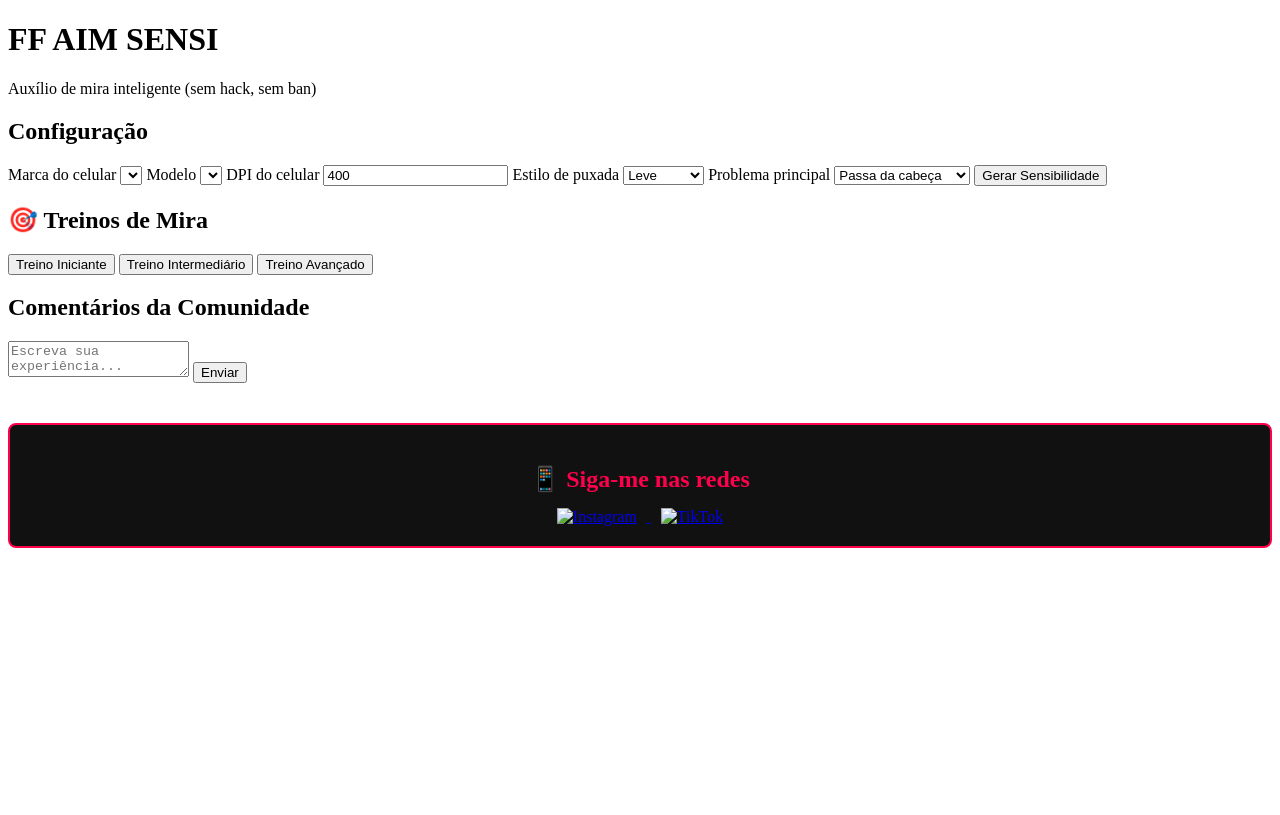
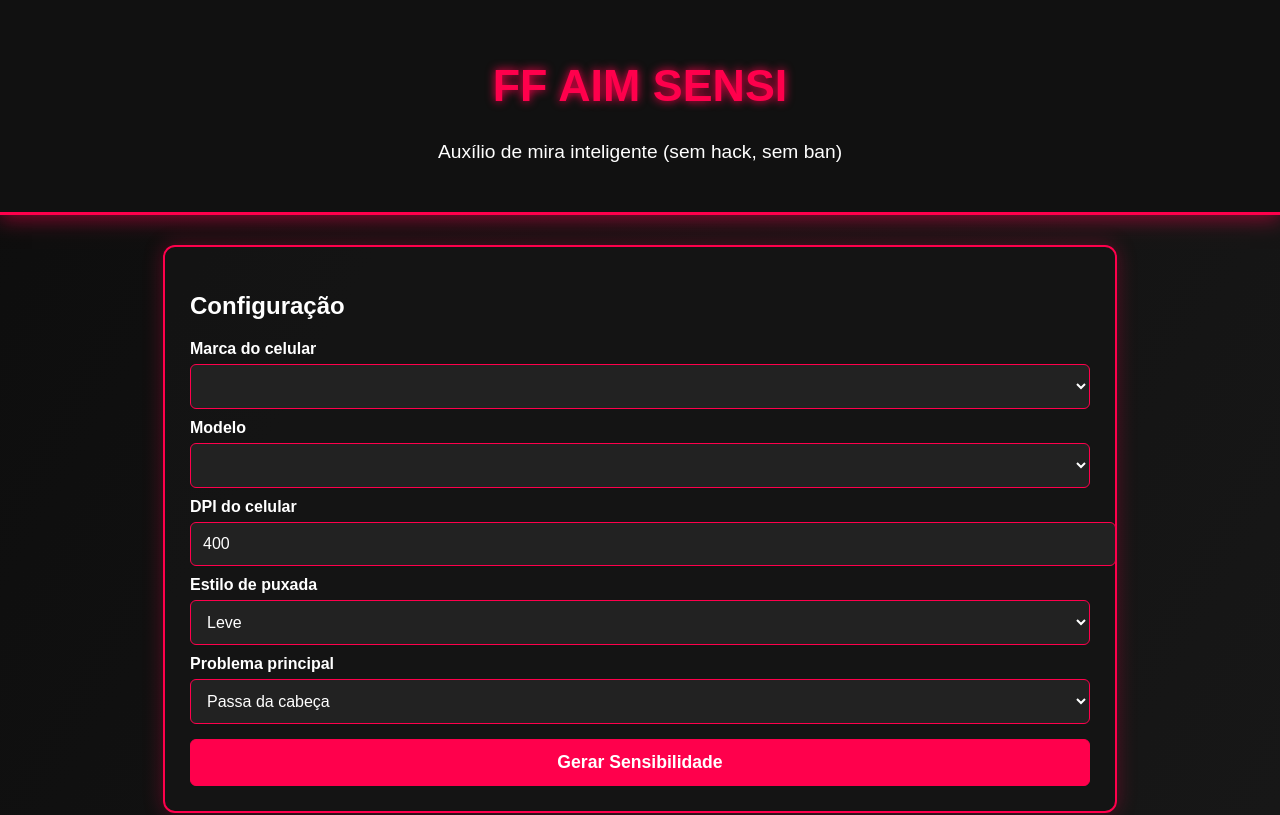
Before and after one commit to Instamod88/oliveira-2ss.github.io, a plain HTML site: page index.html in a window 1280 px wide. Shown: the top 815 px of the page. Drawn offline with Linux system fonts and the light colour scheme; a script that the page names is missing.

Commit message:
Atualizar o style.css

```diff
--- a/style.css
+++ b/style.css
@@ -1,43 +1,158 @@
+/* Fundo e corpo */
+body {
+  background: linear-gradient(120deg, #0d0d0d, #1a1a1a);
+  color: #fff;
+  font-family: 'Orbitron', sans-serif;
+  margin: 0;
+}
+
+/* Cabeçalho */
+header {
+  text-align: center;
+  padding: 30px;
+  background: #111;
+  border-bottom: 3px solid #ff004c;
+  box-shadow: 0 4px 20px rgba(255,0,76,0.5);
+}
+
+header h1 {
+  font-size: 2.8em;
+  color: #ff004c;
+  text-shadow: 0 0 10px #ff004c;
+}
+
+header p {
+  font-size: 1.2em;
+  color: #fff;
+}
+
+/* Seções principais */
+section {
+  margin: 30px auto;
+  background: rgba(20, 20, 20, 0.9);
+  padding: 25px;
+  border-radius: 12px;
+  border: 2px solid #ff004c;
+  max-width: 900px;
+  box-shadow: 0 0 20px rgba(255,0,76,0.3);
+}
+
+/* Labels e inputs */
+label {
+  display: block;
+  margin-top: 10px;
+  font-weight: bold;
+}
+
+input, select, textarea, button {
+  width: 100%;
+  padding: 12px;
+  margin-top: 6px;
+  background: #222;
+  color: #fff;
+  border: 1px solid #ff004c;
+  border-radius: 6px;
+  font-size: 1em;
+}
+
+/* Botões */
+button {
+  margin-top: 15px;
+  background: #ff004c;
+  font-weight: bold;
+  font-size: 1.1em;
+  cursor: pointer;
+  transition: 0.3s;
+}
+
+button:hover {
+  background: #ff3366;
+  transform: scale(1.05);
+  box-shadow: 0 0 15px #ff004c;
+}
+
+/* Resultados de treino */
 .treino-box {
-  background: #222;
+  background: #1a1a1a;
   border: 2px solid #ff004c;
   padding: 20px;
-  border-radius: 8px;
+  border-radius: 12px;
   margin-top: 20px;
+  box-shadow: 0 0 20px rgba(255,0,76,0.5);
+  transition: 0.3s;
+}
+
+.treino-box:hover {
+  transform: scale(1.02);
+  box-shadow: 0 0 30px rgba(255,0,76,0.8);
 }
 
 .treino-box h2 {
   color: #ff004c;
+  text-shadow: 0 0 10px #ff004c;
 }
 
 .treino-box ol li {
-  margin-bottom: 8px;
+  margin-bottom: 10px;
+  font-size: 1.05em;
 }
 
-.treino-box p {
-  margin: 5px 0;
-  line-height: 1.4;
-}.redes-sociais {
+/* Comentários */
+.comentarios {
+  background: #1a1a1a;
+  border: 2px solid #ff004c;
+  padding: 20px;
+  border-radius: 12px;
+  box-shadow: 0 0 15px rgba(255,0,76,0.4);
+}
+
+#listaComentarios div {
+  background: #222;
+  padding: 10px;
+  margin-bottom: 10px;
+  border-radius: 8px;
+  border-left: 4px solid #ff004c;
+}
+
+/* Redes sociais */
+.redes-sociais {
   text-align: center;
   margin-top: 40px;
-  padding: 20px;
+  padding: 25px;
   background: #111;
   border: 2px solid #ff004c;
-  border-radius: 8px;
+  border-radius: 12px;
+  box-shadow: 0 0 20px rgba(255,0,76,0.5);
 }
 
 .redes-sociais h2 {
   color: #ff004c;
-  margin-bottom: 15px;
+  margin-bottom: 20px;
+  text-shadow: 0 0 10px #ff004c;
 }
 
 .icone-redes {
-  width: 50px;
-  height: 50px;
-  margin: 0 10px;
-  transition: transform 0.2s;
+  width: 60px;
+  height: 60px;
+  margin: 0 15px;
+  transition: transform 0.2s, box-shadow 0.3s;
 }
 
 .icone-redes:hover {
-  transform: scale(1.2);
+  transform: scale(1.3) rotate(5deg);
+  box-shadow: 0 0 20px #ff004c;
 }
+
+/* Responsividade */
+@media(max-width: 600px){
+  .treino-box, .redes-sociais, section {
+    width: 95%;
+    padding: 15px;
+  }
+
+  .icone-redes {
+    width: 50px;
+    height: 50px;
+    margin: 0 10px;
+  }
+}
```
